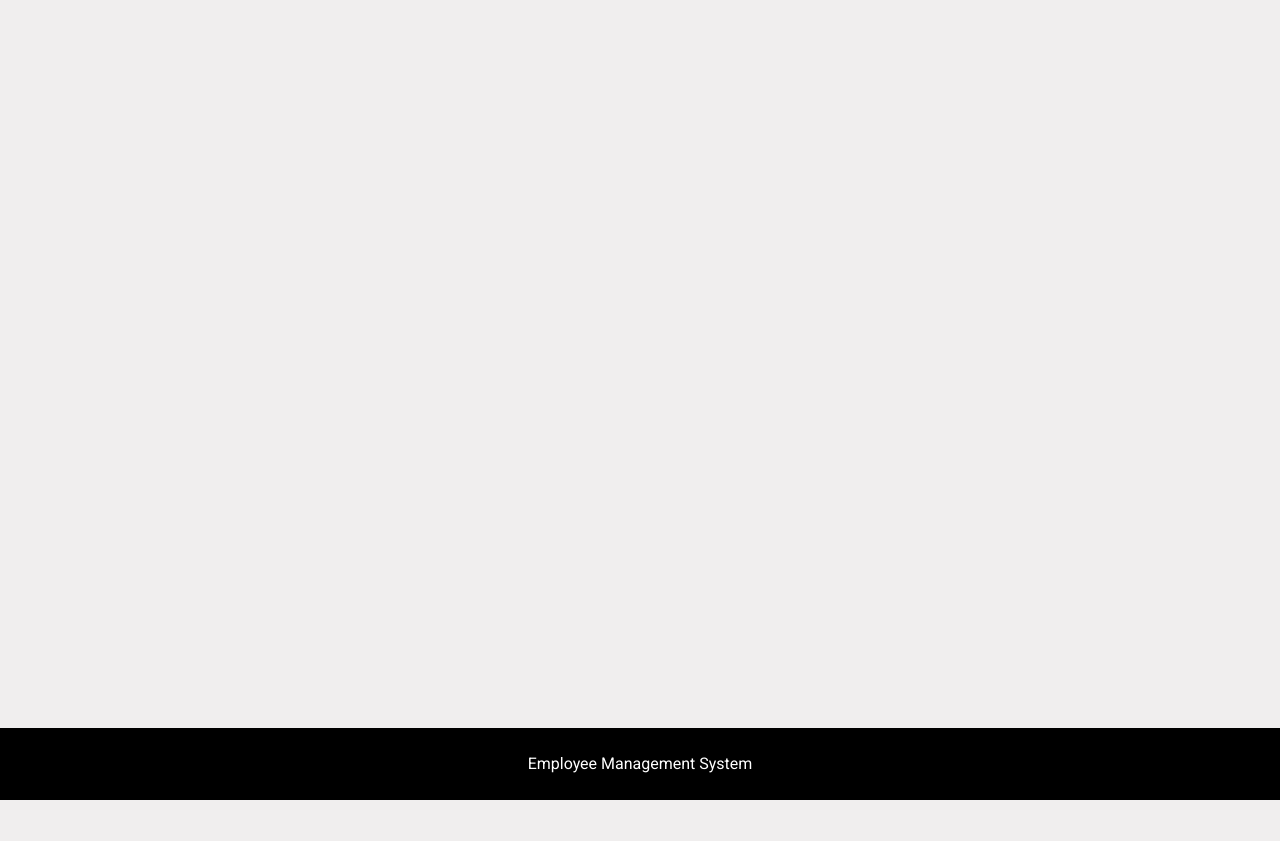
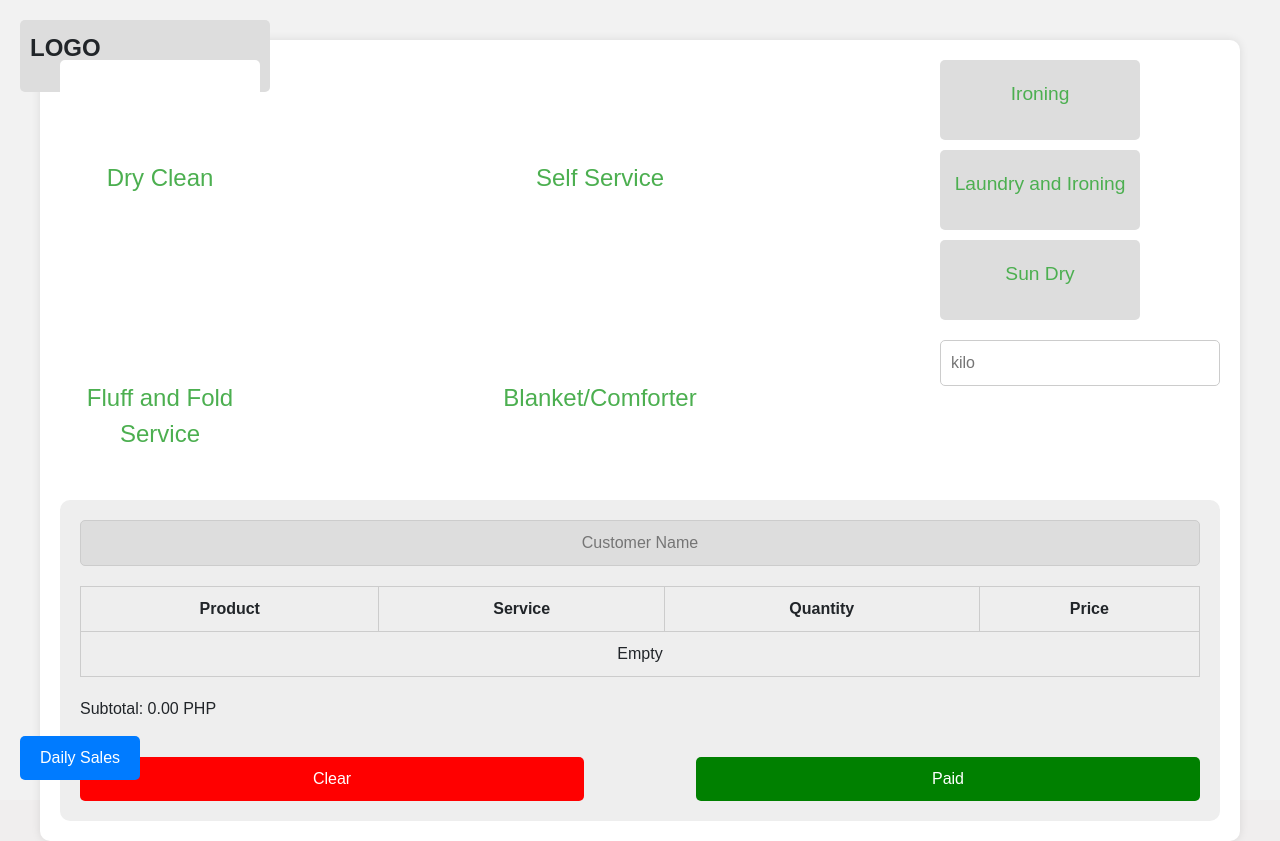
Before and after one commit to mawrk19/Laundry-System-Java, an Angular app: page /home in a window 1280 px wide. Before the commit the page ends 800 px from the top, so only its background shows below. Built offline with nearby package versions, Linux system fonts and the light colour scheme.

Commit message:
super simple UI
need function database and  need refine ng U.I need din ng logo

```diff
--- a/src/app/app.component.html
+++ b/src/app/app.component.html
@@ -16,10 +16,3 @@
 
     <router-outlet></router-outlet>
 <!-- </div> -->
-
-
-<footer class = "footer">
-    <div class = "container">
-        <span>Employee Management System</span>
-    </div>
-</footer>
--- a/src/app/home/home.component.css
+++ b/src/app/home/home.component.css
@@ -1,205 +1,217 @@
-
-* {
-    box-sizing: border-box;
-    font-family: -apple-system, BlinkMacSystemFont, "Segoe UI", Roboto, Oxygen-Sans, Ubuntu, Cantarell, "Helvetica Neue", sans-serif;
-
+/* General Styles */
+body {
+  font-family: Arial, sans-serif;
+  margin: 0;
+  padding: 0;
+  display: flex;
+  justify-content: center;
+  align-items: flex-start;
+  height: 100vh;
+  background-color: #f2f2f2;
+  position: relative; /* Ensure body is the relative positioning context */
 }
 
-
-/* body{
-    background-color: black;
-} */
-#p1{
-    font-size: 3.1rem;
+.logo {
+  position: absolute;
+  top: 20px;
+  left: 20px;
+  text-align: left;
+  font-size: 24px;
+  font-weight: bold;
+  background-color: #ddd;
+  padding: 10px;
+  border-radius: 5px;
+  width: 25%;
+  max-width: 250px;
 }
 
-#p2{
-    font-size: 2.5rem;
-}
- /* div {
-    display: block;
-}  */
-.navigation{
-    display: flex;
-    flex-wrap: wrap;
-    justify-content: center;
-}
-.carousel-caption{
-    font-size: 2.9rem;
-    height: 29rem;
-}
-/* ul {
-
-    margin: 2rem 0;
-    padding: 0;
-  }
-
-  li {
-    list-style-type: style circle;
-    font-size: 1.2rem;
-    margin-bottom: 0.5rem; Margin using rem units for spacing
-  } */
-
-/* .s1{
-
-    background-image: linear-gradient(to right,white,black);
-} */
-
-
-.divMain{
-    display: flex;
-
-    background-color: black;
-    color: white;
+.container {
+  display: grid;
+  grid-template-columns: 2fr 1fr 1fr;
+  gap: 20px;
+  background-color: #fff;
+  padding: 20px;
+  border-radius: 10px;
+  box-shadow: 0 0 10px rgba(0, 0, 0, 0.1);
+  width: 100%;
+  max-width: 1200px;
+  margin-top: 80px; /* Adjust this margin to make space for the logo */
 }
 
-
-
-
-
-section {
-    position: relative;
-    width: 100%;
-
-    background-size: cover;
-    background-attachment: fixed;
-    background-position: center;
+.services {
+  grid-column: 1 / span 2;
+  display: grid;
+  grid-template-columns: 1fr 1fr;
+  gap: 20px;
 }
 
-
-.section-2  {
-   background-color: white;
-    height: -20rem;
-
-}
-.section-2 .fit-image{
-
-   height: 40rem;
-
+.service-box {
+  width: 200px;
+  height: 200px;
+  background-color: #fff;
+  border-radius: 5px;
+  text-align: center;
+  cursor: pointer;
+  position: relative;
+  display: inline-block;
+  transition: background-color 250ms ease;
+  padding: 40px; /* Padding added back */
 }
 
-
-
- .text{
-    justify-content: center;
-    align-items: center;
-    margin-top: 2.5rem;
-    margin-left: 2rem;
+.service-box input[type="radio"] {
+  display: none;
 }
 
-.text #t1{
-
-    margin-left: 7rem;
-    font-size: 1.5rem;
-
+.service-box input[type="radio"]:checked + span {
+  background-color: #4caf50;
+  color: white;
+  transform: translateY(70px);
 }
 
+.service-box span {
+  position: absolute;
+  left: 0;
+  right: 0;
+  transform: translate(0, 60px);
+  transition: all 300ms ease;
+  font-size: 1.5em;
+  user-select: none;
+  color: #4caf50;
+}
 
-ul {
-    list-style-type: none; /* Remove default list style */
-    margin: 1rem 3rem; /* Add some margin using rem units for spacing */
-    padding: 0; /* Remove default padding */
-  }
+.service-box span:before {
+  content: "";
+  display: block;
+  transform: translateY(-80px);
+  opacity: 0;
+  transition: all 300ms ease-in-out;
+}
 
-  li {
-    font-size: 1.5rem; /* Font size using rem units */
-    margin-bottom: 0.2rem; /* Margin using rem units for spacing */
-  }
+/* Option Styles */
+.options {
+  grid-column: 3 / span 1;
+  display: flex;
+  flex-direction: column;
+  gap: 10px;
+}
 
-  ul.category {
-    margin-left: 0; /* Reset margin for the category list */
-  }
+.option-box {
+  width: 200px;
+  height: 80px; /* Adjust height for options */
+  background-color: #ddd;
+  border-radius: 5px;
+  text-align: center;
+  cursor: pointer;
+  position: relative;
+  display: inline-block;
+  padding: 10px; /* Keep padding */
+}
 
-  ul.category li {
-    font-weight: bold; /* Make category items bold */
-    font-size: 1.5rem; /* Font size for category items */
-    margin-bottom: 0.2rem; /* Adjust margin for category items */
-  }
+.option-box input[type="radio"] {
+  display: none;
+}
 
-  ul.subcategory {
-    list-style-type: disc; /* Use 'disc' for filled circles for subcategories */
-    margin-left: 2rem; /* Indent subcategories */
-  }
+.option-box input[type="radio"]:checked + span {
+  background-color: #4caf50;
+  color: white;
+  transform: translateY(10px);
+}
 
-  ul.subcategory li {
-    font-weight: normal; /* Reset font weight for subcategory items */
-    font-size: 1.3rem; /* Font size for subcategory items */
-  }
+.option-box span {
+  position: absolute;
+  left: 0;
+  right: 0;
+  transform: translate(0, 10px);
+  transition: all 300ms ease;
+  font-size: 1.2em;
+  user-select: none;
+  color: #4caf50;
+}
 
+.option-box span:before {
+  content: "";
+  display: block;
+  transform: translateY(-30px);
+  opacity: 0;
+  transition: all 300ms ease-in-out;
+}
 
+.options input[type="number"] {
+  padding: 10px;
+  margin-top: 10px;
+  border: 1px solid #ccc;
+  border-radius: 5px;
+  font-size: 16px;
+}
 
-.about{
-    background-color: white;
+/* Summary Styles */
+.summary {
+  grid-column: span 3;
+  background-color: #eee;
+  padding: 20px;
+  border-radius: 10px;
+  display: flex;
+  flex-direction: column;
 }
-  body {
-    font-family: Arial, Helvetica, sans-serif;
-    margin: 0;
-  }
 
-  html {
-    box-sizing: border-box;
-  }
+.customer-name {
+  background-color: #ddd;
+  padding: 10px;
+  margin-bottom: 20px;
+  text-align: center;
+  border-radius: 5px;
+  border: 1px solid #ccc;
+  font-size: 16px;
+  width: 100%;
+}
 
-  *, *:before, *:after {
-    box-sizing: inherit;
-  }
+.order-summary table {
+  width: 100%;
+  margin-bottom: 20px;
+  border-collapse: collapse;
+}
 
-  .column {
-    float: left;
-    width: 33.3%;
-    margin-bottom: 16px;
-    padding: 0 8px;
-  }
+.order-summary table, .order-summary th, .order-summary td {
+  border: 1px solid #ccc;
+  padding: 10px;
+  text-align: center;
+}
 
-  .card {
-    box-shadow: 10px 4px 8px 0 rgba(0, 0, 0, 0.2);
-    margin: 18px;
-  }
+/* Button Styles */
+.buttons {
+  display: flex;
+  justify-content: space-between;
+  align-items: center;
+  margin-top: 20px;
+}
 
-  .about-section {
-    padding: 50px;
-    text-align: center;
-    background-color:black;
-    color: white;
-  }
+.paid, .close {
+  padding: 10px 20px;
+  border: none;
+  border-radius: 5px;
+  color: white;
+  cursor: pointer;
+  width: 45%; /* Adjust width to fit both buttons nicely */
+}
 
-  .container {
-    padding: 0 16px;
-  }
+.paid {
+  background-color: green;
+}
 
-  .container::after, .row::after {
-    content: "";
-    clear: both;
-    display: table;
-  }
+.close {
+  background-color: red;
+}
 
-  .title {
-    color: grey;
-  }
-
-  .button {
-    border: none;
-    outline: 0;
-    display: inline-block;
-    padding: 8px;
-    color: white;
-    background-color: #000;
-    text-align: center;
-    cursor: pointer;
-    width: 100%;
-  }
-
-  .button:hover {
-    background-color: #555;
-  }
-
-  .body {
-    background-color: floralwhite;
-  }
-
-  @media screen and (max-width: 650px) {
-    .column {
-      width: 100%;
-      display: block;
-    }
-  }
+/* New Button Styles */
+.extra-button {
+  position: absolute;
+  bottom: 20px;
+  left: 20px;
+  padding: 10px 20px;
+  background-color: #007bff;
+  color: white;
+  border: none;
+  border-radius: 5px;
+  cursor: pointer;
+  font-size: 16px;
+}
--- a/src/app/home/home.component.html
+++ b/src/app/home/home.component.html
@@ -1,3 +1,62 @@
 <body>
-
+    <div class="logo">
+        <p>LOGO</p>
+    </div>
+    <div class="container">
+        <div class="services">
+            <label class="service-box">
+                <input type="radio" name="service" value="Dry Clean">
+                <span>Dry Clean</span>
+            </label>
+            <label class="service-box">
+                <input type="radio" name="service" value="Self Service">
+                <span>Self Service</span>
+            </label>
+            <label class="service-box">
+                <input type="radio" name="service" value="Fluff and Fold Service">
+                <span>Fluff and Fold Service</span>
+            </label>
+            <label class="service-box">
+                <input type="radio" name="service" value="Blanket/Comforter">
+                <span>Blanket/Comforter</span>
+            </label>
+        </div>
+        <div class="options">
+            <label class="option-box">
+                <input type="radio" name="option" value="Ironing">
+                <span>Ironing</span>
+            </label>
+            <label class="option-box">
+                <input type="radio" name="option" value="Laundry and Ironing">
+                <span>Laundry and Ironing</span>
+            </label>
+            <label class="option-box">
+                <input type="radio" name="option" value="Sun Dry">
+                <span>Sun Dry</span>
+            </label>
+            <input type="number" placeholder="kilo" min="0" step="1">
+        </div>
+        <div class="summary">
+            <input type="text" class="customer-name" placeholder="Customer Name">
+            <div class="order-summary">
+                <table>
+                    <tr>
+                        <th>Product</th>
+                        <th>Service</th>
+                        <th>Quantity</th>
+                        <th>Price</th>
+                    </tr>
+                    <tr>
+                        <td colspan="4">Empty</td>
+                    </tr>
+                </table>
+                <p>Subtotal: 0.00 PHP</p>
+            </div>
+            <div class="buttons">
+                <button class="close">Clear</button>
+                <button class="paid">Paid</button>
+            </div>
+        </div>
+    </div>
+    <button class="extra-button">Daily Sales</button> <!-- New button -->
 </body>
```
Also changed, not shown: src/app/app-routing.module.ts (+3 -8 lines).
